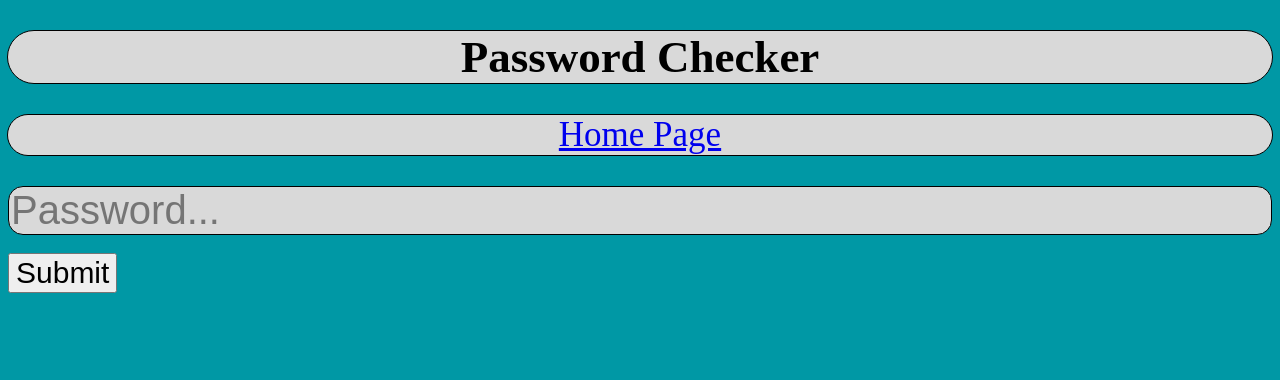
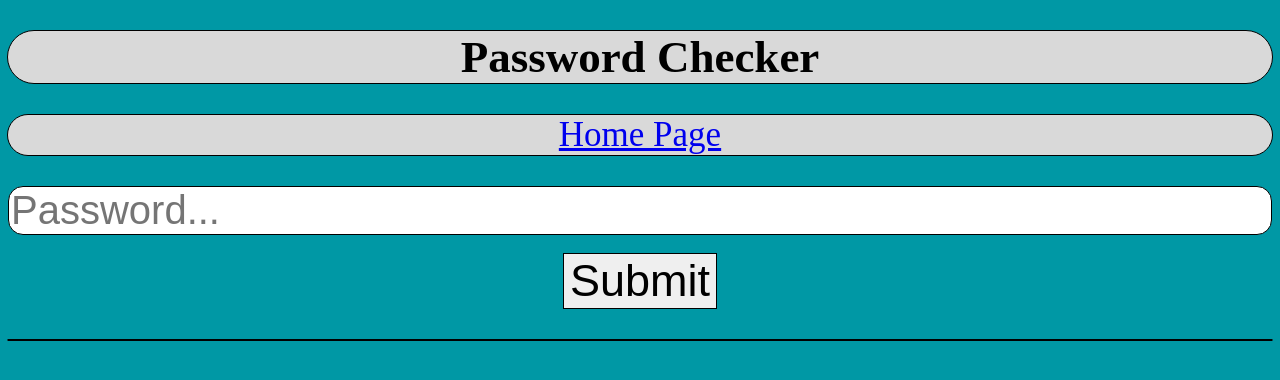
Before and after one commit to mimicary/occupational-specialism, a PHP site: page /password_checker.php in a window 1280 px wide. Shown: the top 380 px of the page. Run offline with PHP 8.4, Linux system fonts and the light colour scheme.

Commit message:
design update

```diff
--- a/mini_project_03_password_checker/assets/styles.css
+++ b/mini_project_03_password_checker/assets/styles.css
@@ -31,7 +31,6 @@ h1 {
 #text_box {
     border-radius: 15px;
     font-size: 40px;
-    background: #d9d9d9;
     border: solid black 1px;
     width: 100%;
     justify-self: center;
@@ -42,5 +41,23 @@ h1 {
 
 
 #submit_button {
-    font-size: 30px;
+    font-size: 45px;
+    text-align: center;
+    border: solid black 1px;
+    justify-self: center;
+    height: auto;
+    display: block;
+    margin: 0 auto;
 }
+
+.results {
+    border-radius: 50px;
+    font-size: 45px;
+    text-align: center;
+    background: #d9d9d9;
+    border: solid black 1px;
+    width: 100%;
+    justify-self: center;
+    height: auto;
+    margin-top: 30px;
+}
--- a/mini_project_03_password_checker/password_checker.php
+++ b/mini_project_03_password_checker/password_checker.php
@@ -32,6 +32,8 @@
         <input type="submit" name="submit"  id="submit_button"/>
 
     </form>
+
+    <div class="results">
     <?php
     if ($_SERVER["REQUEST_METHOD"] === "POST") {
         echo string_length($_POST["password"]);
@@ -53,7 +55,7 @@
         echo last_char_not_spec($_POST["password"]);
     }
     ?>
-
+    </div>
 
     </body>
     </html>
```
Also changed, not shown: mini_project_03_password_checker/assets/common.php (+22 -22 lines).
